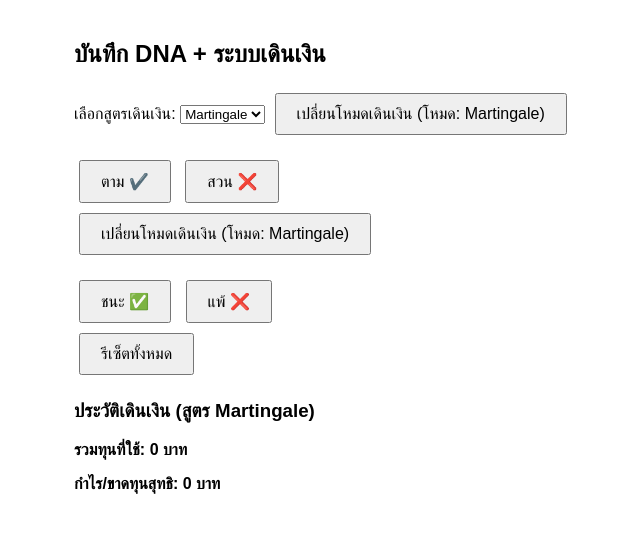
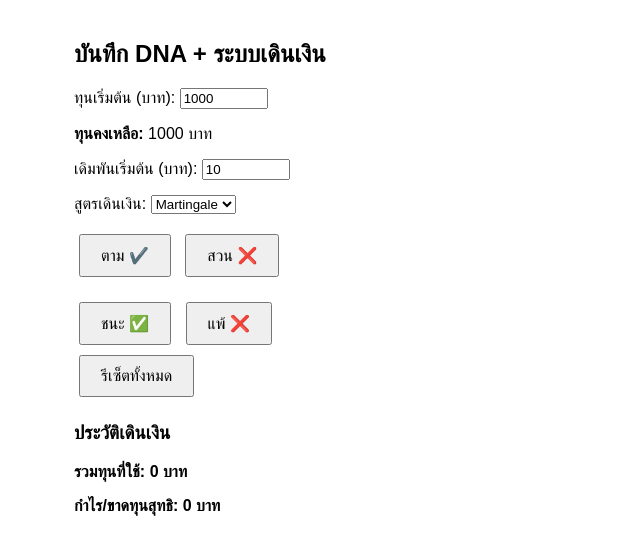
Before and after one commit to kenmimo279/winloss-bacca, a plain HTML site: page index.html in a window 1280 px wide. Shown: the whole page, without its empty margins (266-906 px from the left). Drawn offline with Linux system fonts and the light colour scheme.

Commit message:
Update index.html

```diff
--- a/index.html
+++ b/index.html
@@ -2,7 +2,7 @@
 <html lang="th">
 <head>
   <meta charset="UTF-8">
-  <title>DNA + เดินเงิน (Martingale)</title>
+  <title>DNA + ระบบเดินเงิน</title>
   <meta name="viewport" content="width=device-width, initial-scale=1.0">
   <style>
     body { font-family: sans-serif; padding: 20px; max-width: 600px; margin: auto; }
@@ -15,40 +15,54 @@
     .log ul { list-style: none; padding-left: 0; }
     .log li { margin-bottom: 6px; }
     .summary { margin-top: 10px; font-weight: bold; }
+    input { width: 80px; }
+    label { font-size: 16px; }
   </style>
 </head>
 <body>
 
   <h2>บันทึก DNA + ระบบเดินเงิน</h2>
-  <label>เลือกสูตรเดินเงิน:
+
+  <div style="margin-bottom:15px;">
+    <label>ทุนเริ่มต้น (บาท):
+      <input type="number" id="startCapital" value="1000" onchange="setCapital()" />
+    </label>
+    <p><strong>ทุนคงเหลือ:</strong> <span id="capitalLeft">1000</span> บาท</p>
+  </div>
+
+  <div style="margin-bottom:15px;">
+    <label>เดิมพันเริ่มต้น (บาท):
+      <input type="number" id="baseBet" value="10" onchange="setBaseBet()" />
+    </label>
+  </div>
+
+  <div style="margin-bottom:15px;">
+    <label>สูตรเดินเงิน:
       <select id="modeSelect" onchange="changeMode()">
         <option value="martingale">Martingale</option>
         <option value="paroli">Paroli</option>
         <option value="fibonacci">Fibonacci</option>
         <option value="1326">1-3-2-6</option>
         <option value="flat">Flat Bet</option>
-      <option value="manual">กำหนดเอง</option>
+        <option value="manual">Manual</option>
       </select>
     </label>
+  </div>
 
-  <button onclick="toggleMode()">เปลี่ยนโหมดเดินเงิน (โหมด: <span id="modeStatus">Martingale</span>)</button>
   <div class="row">
     <button onclick="markDNA('follow')">ตาม ✔️</button>
     <button onclick="markDNA('oppose')">สวน ❌</button>
   </div>
-
-  <button onclick="toggleMode()">เปลี่ยนโหมดเดินเงิน (โหมด: <span id="modeStatus">Martingale</span>)</button>
   <div class="row">
     <button onclick="confirmResult(true)">ชนะ ✅</button>
     <button onclick="confirmResult(false)">แพ้ ❌</button>
   </div>
-
   <button onclick="resetAll()">รีเซ็ตทั้งหมด</button>
 
-  <div class="dna-box" id="dnaBox"></div>
+  <div class="dna-box" id="dnaBox" style="margin-top:15px;"></div>
 
   <div class="log">
-    <h3>ประวัติเดินเงิน (สูตร Martingale)</h3>
+    <h3>ประวัติเดินเงิน</h3>
     <ul id="moneyLog"></ul>
     <p class="summary">รวมทุนที่ใช้: <span id="totalSpent">0</span> บาท</p>
     <p class="summary">กำไร/ขาดทุนสุทธิ: <span id="totalProfit">0</span> บาท</p>
```
Lines whose indentation alone changed are shown as unchanged.
